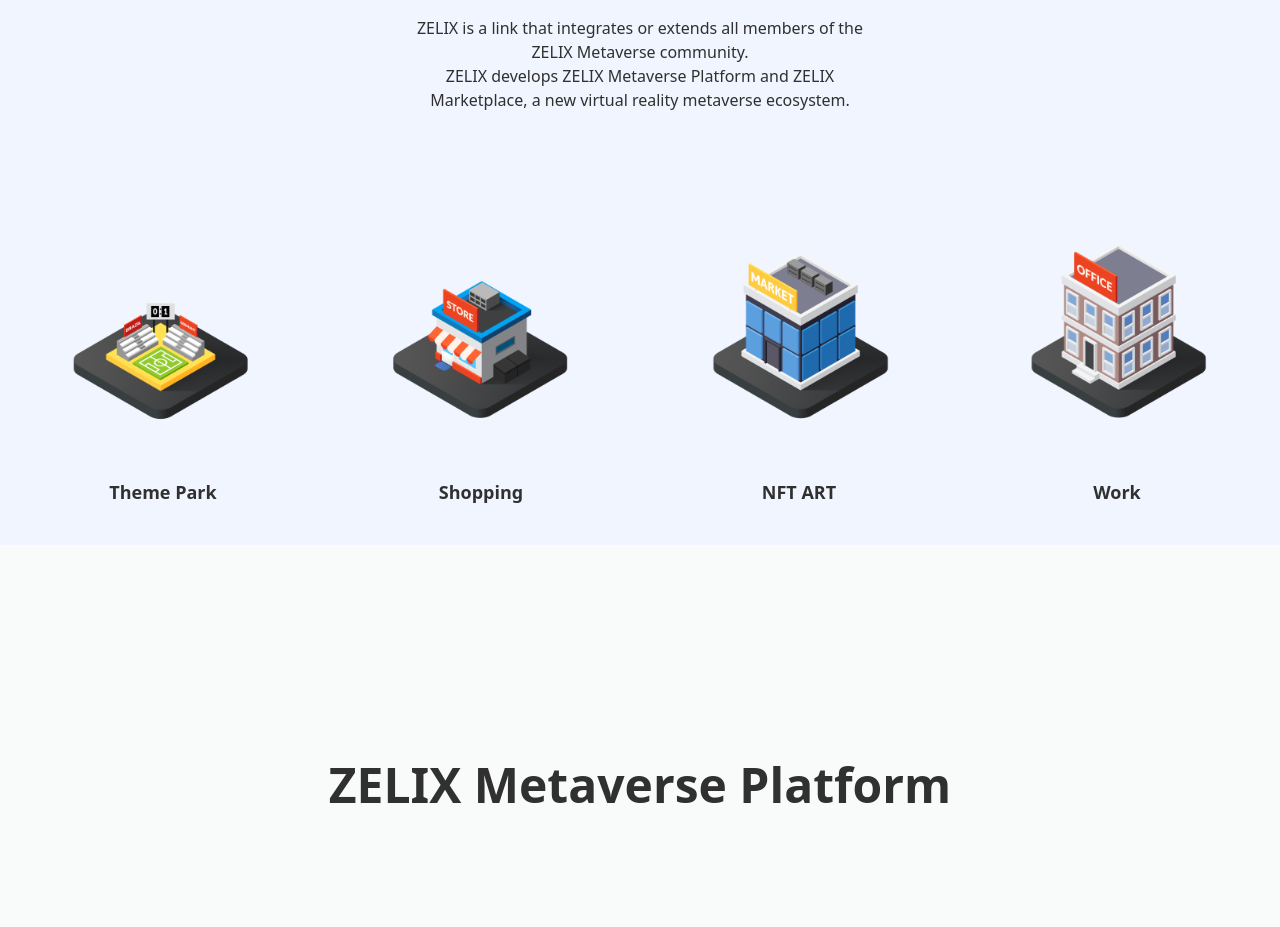
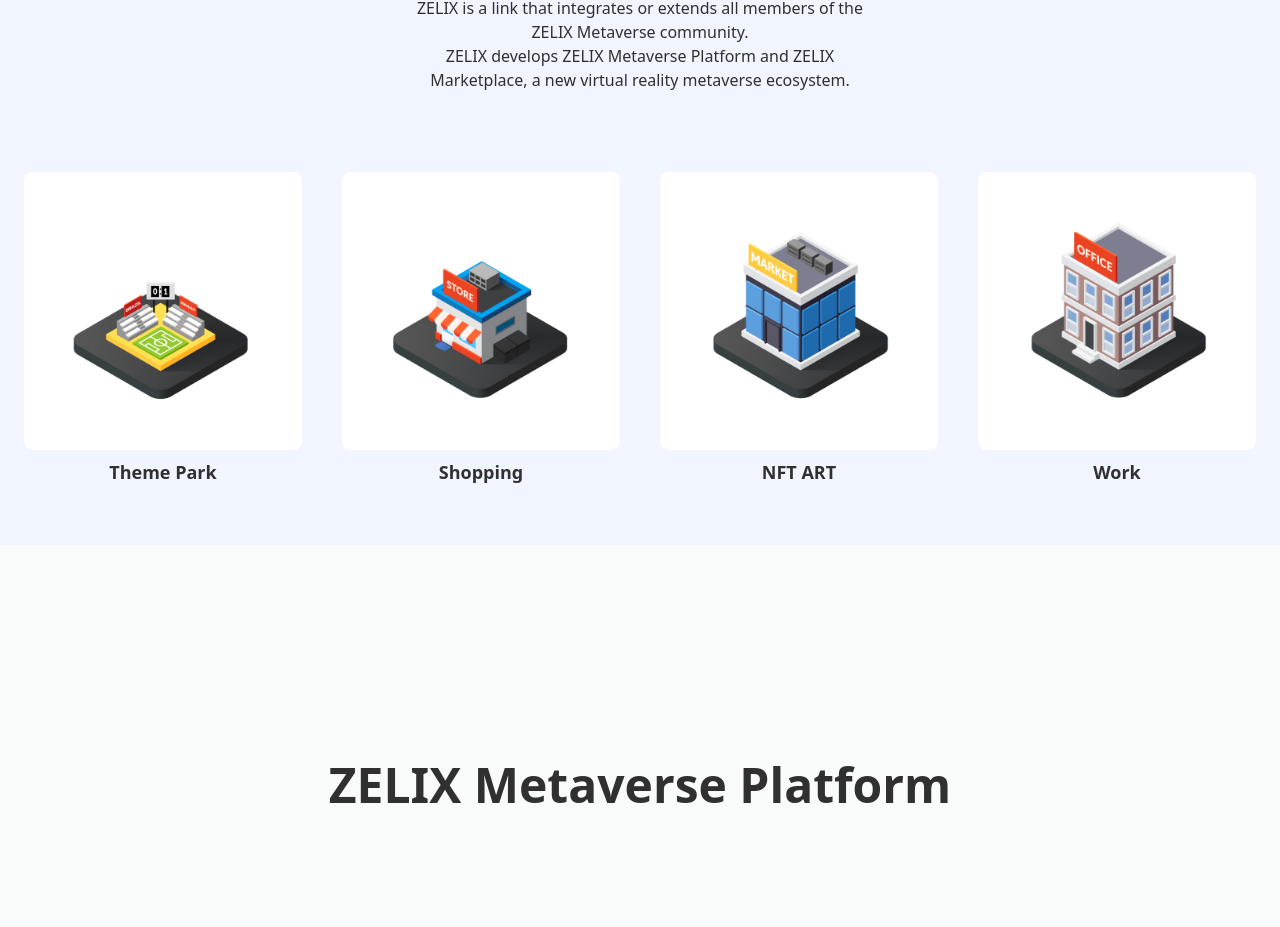
Before and after one commit to zelix-io/web, a Next.js app: page / in a window 1280 px wide. Shown: the part 1131-2058 px from the top of the page. Built offline with nearby package versions, Linux system fonts and the light colour scheme.

Commit message:
update btn style

```diff
--- a/src/components/main/Whatis.tsx
+++ b/src/components/main/Whatis.tsx
@@ -18,26 +18,22 @@ const Whatis: React.FunctionComponent<IWhatisProps> = (props) => {
 
           {/* <button className="btn btn-primary">Get Started</button> */}
         </div>
-        <div className="mt-10">
+        <div className="py-10">
           <div className="grid grid-cols-1 md:grid-cols-2 lg:grid-cols-4 gap-10">
-            <figure className="flex flex-col items-center">
-              <div
-                className="btn"
-                style={{ width: 278, height: 278 }}
-              >
+            <figure className="flex flex-col items-center ">
+              <div className="btn btn-info" style={{ width: 278, height: 278 }}>
                 <img
                   src="/images/ZX_ThemePark.png"
                   alt="themepark"
                   className="rounded-xl w-4/5"
                 />
               </div>
-              <figcaption className="mt-2 text-lg font-bold">Theme Park</figcaption>
+              <figcaption className="mt-2 text-lg font-bold">
+                Theme Park
+              </figcaption>
             </figure>
             <figure className="flex flex-col items-center">
-              <div
-                className="btn"
-                style={{ width: 278, height: 278 }}
-              >
+              <div className="btn btn-info" style={{ width: 278, height: 278 }}>
                 <img
                   src="/images/ZX_Shopping.png"
                   alt="shopping"
@@ -49,10 +45,7 @@ const Whatis: React.FunctionComponent<IWhatisProps> = (props) => {
               </figcaption>
             </figure>
             <figure className="flex flex-col items-center">
-              <div
-                className="btn"
-                style={{ width: 278, height: 278 }}
-              >
+              <div className="btn btn-info" style={{ width: 278, height: 278 }}>
                 <img
                   src="/images/ZX_NFTArt.png"
                   alt="nft-art"
@@ -64,7 +57,7 @@ const Whatis: React.FunctionComponent<IWhatisProps> = (props) => {
               </figcaption>
             </figure>
             <figure className="flex flex-col items-center">
-              <div className="btn" style={{ width: 278, height: 278 }}>
+              <div className="btn btn-info" style={{ width: 278, height: 278 }}>
                 <img
                   src="/images/ZX_Work.png"
                   alt="work"
--- a/tailwind.config.js
+++ b/tailwind.config.js
@@ -23,7 +23,8 @@ module.exports = {
           'base-600': '#324996',
           secondary: "#324996",
           accent: '#1FA3DD',
-          neutral:"#14294C"
+          neutral:"#14294C",
+          info:"#FFFFFF"
         },
       },
       'winter',
```
